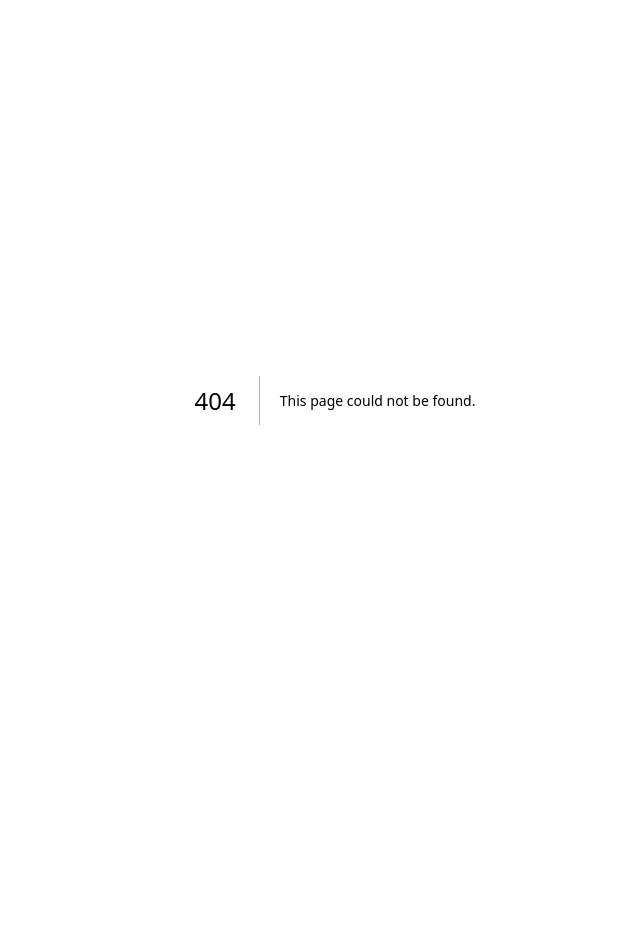
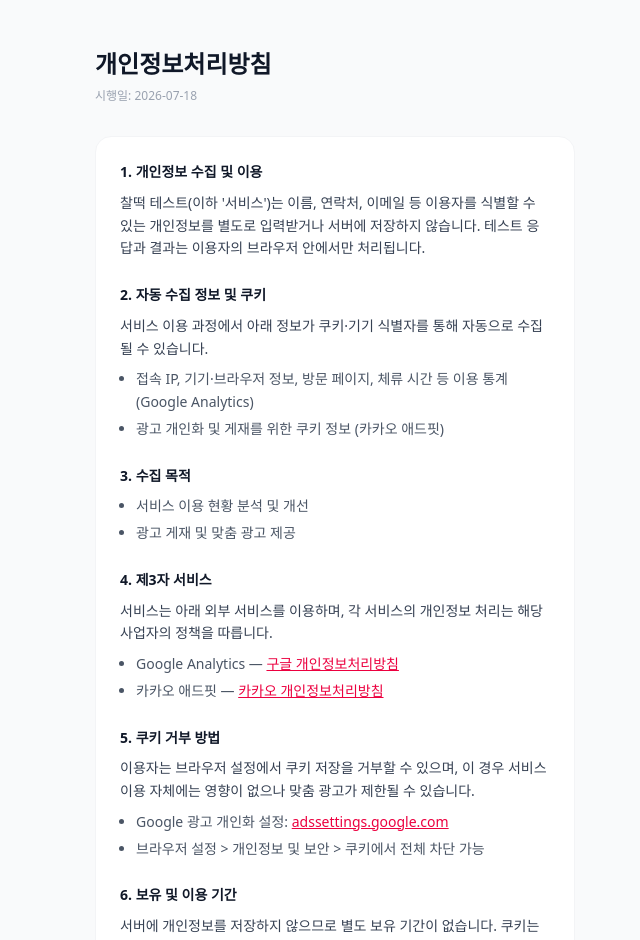
Before and after one commit to wjjasd/chalteok-test, a Next.js app: page /privacy in a window 1280 px wide. Before the commit this address had no page. Shown: the top 940 px of the page, without its empty margins (305-945 px from the left). Before the commit the page ends 800 px from the top, so only its background shows below. Built offline with nearby package versions, Linux system fonts and the light colour scheme.

Commit message:
feat(privacy): 개인정보처리방침 페이지 추가
GA4·카카오 애드핏 쿠키 사용에 따라 애드핏 운영정책(제5조) 및
개인정보보호법 제30조 준수 목적으로 /privacy 페이지 신설.
허브 페이지 하단에 링크 노출.

```diff
--- a/src/app/page.tsx
+++ b/src/app/page.tsx
@@ -72,6 +72,9 @@ export default function HubPage() {
         <p className="mt-10 text-xs text-gray-400">
           모든 테스트는 성찰 보조 도구이며, 전문적 심리 진단이 아닙니다.
         </p>
+        <p className="mt-2 text-xs text-gray-300">
+          <Link href="/privacy" className="hover:text-gray-400 transition-colors">개인정보처리방침</Link>
+        </p>
       </div>
     </main>
   )
--- /dev/null
+++ b/src/app/privacy/page.tsx
@@ -0,0 +1,99 @@
+import type { Metadata } from 'next'
+
+export const metadata: Metadata = {
+  title: '개인정보처리방침 | 찰떡 테스트',
+  description: '찰떡 테스트(chalteok.com)의 개인정보처리방침입니다.',
+  robots: { index: false, follow: false },
+}
+
+export default function PrivacyPage() {
+  return (
+    <main className="min-h-screen bg-gray-50 py-12">
+      <div className="max-w-lg mx-auto px-4">
+        <h1 className="text-2xl font-bold text-gray-900 mb-2">개인정보처리방침</h1>
+        <p className="text-xs text-gray-400 mb-8">시행일: 2026-07-18</p>
+
+        <div className="bg-white rounded-2xl border border-gray-100 p-6 space-y-6 text-sm text-gray-700 leading-relaxed">
+          <section>
+            <h2 className="font-semibold text-gray-900 mb-2">1. 개인정보 수집 및 이용</h2>
+            <p>
+              찰떡 테스트(이하 &apos;서비스&apos;)는 이름, 연락처, 이메일 등 이용자를 식별할 수 있는 개인정보를 별도로 입력받거나 서버에 저장하지 않습니다. 테스트 응답과 결과는 이용자의 브라우저 안에서만 처리됩니다.
+            </p>
+          </section>
+
+          <section>
+            <h2 className="font-semibold text-gray-900 mb-2">2. 자동 수집 정보 및 쿠키</h2>
+            <p className="mb-2">
+              서비스 이용 과정에서 아래 정보가 쿠키·기기 식별자를 통해 자동으로 수집될 수 있습니다.
+            </p>
+            <ul className="space-y-1 pl-4 list-disc text-gray-600">
+              <li>접속 IP, 기기·브라우저 정보, 방문 페이지, 체류 시간 등 이용 통계 (Google Analytics)</li>
+              <li>광고 개인화 및 게재를 위한 쿠키 정보 (카카오 애드핏)</li>
+            </ul>
+          </section>
+
+          <section>
+            <h2 className="font-semibold text-gray-900 mb-2">3. 수집 목적</h2>
+            <ul className="space-y-1 pl-4 list-disc text-gray-600">
+              <li>서비스 이용 현황 분석 및 개선</li>
+              <li>광고 게재 및 맞춤 광고 제공</li>
+            </ul>
+          </section>
+
+          <section>
+            <h2 className="font-semibold text-gray-900 mb-2">4. 제3자 서비스</h2>
+            <p className="mb-2">
+              서비스는 아래 외부 서비스를 이용하며, 각 서비스의 개인정보 처리는 해당 사업자의 정책을 따릅니다.
+            </p>
+            <ul className="space-y-1 pl-4 list-disc text-gray-600">
+              <li>
+                Google Analytics —{' '}
+                <a href="https://policies.google.com/privacy" target="_blank" rel="noopener noreferrer" className="text-rose-600 underline">
+                  구글 개인정보처리방침
+                </a>
+              </li>
+              <li>
+                카카오 애드핏 —{' '}
+                <a href="https://www.kakao.com/policy/privacy" target="_blank" rel="noopener noreferrer" className="text-rose-600 underline">
+                  카카오 개인정보처리방침
+                </a>
+              </li>
+            </ul>
+          </section>
+
+          <section>
+            <h2 className="font-semibold text-gray-900 mb-2">5. 쿠키 거부 방법</h2>
+            <p className="mb-2">
+              이용자는 브라우저 설정에서 쿠키 저장을 거부할 수 있으며, 이 경우 서비스 이용 자체에는 영향이 없으나 맞춤 광고가 제한될 수 있습니다.
+            </p>
+            <ul className="space-y-1 pl-4 list-disc text-gray-600">
+              <li>
+                Google 광고 개인화 설정:{' '}
+                <a href="https://adssettings.google.com/" target="_blank" rel="noopener noreferrer" className="text-rose-600 underline">
+                  adssettings.google.com
+                </a>
+              </li>
+              <li>브라우저 설정 &gt; 개인정보 및 보안 &gt; 쿠키에서 전체 차단 가능</li>
+            </ul>
+          </section>
+
+          <section>
+            <h2 className="font-semibold text-gray-900 mb-2">6. 보유 및 이용 기간</h2>
+            <p>
+              서버에 개인정보를 저장하지 않으므로 별도 보유 기간이 없습니다. 쿠키는 각 서비스(Google, 카카오)가 정한 기간에 따라 이용자 브라우저에 저장·소멸됩니다.
+            </p>
+          </section>
+
+          <section>
+            <h2 className="font-semibold text-gray-900 mb-2">7. 문의</h2>
+            <p>
+              개인정보 관련 문의는 아래 이메일로 연락해 주세요.
+              <br />
+              wjjasd@gmail.com
+            </p>
+          </section>
+        </div>
+      </div>
+    </main>
+  )
+}
```
